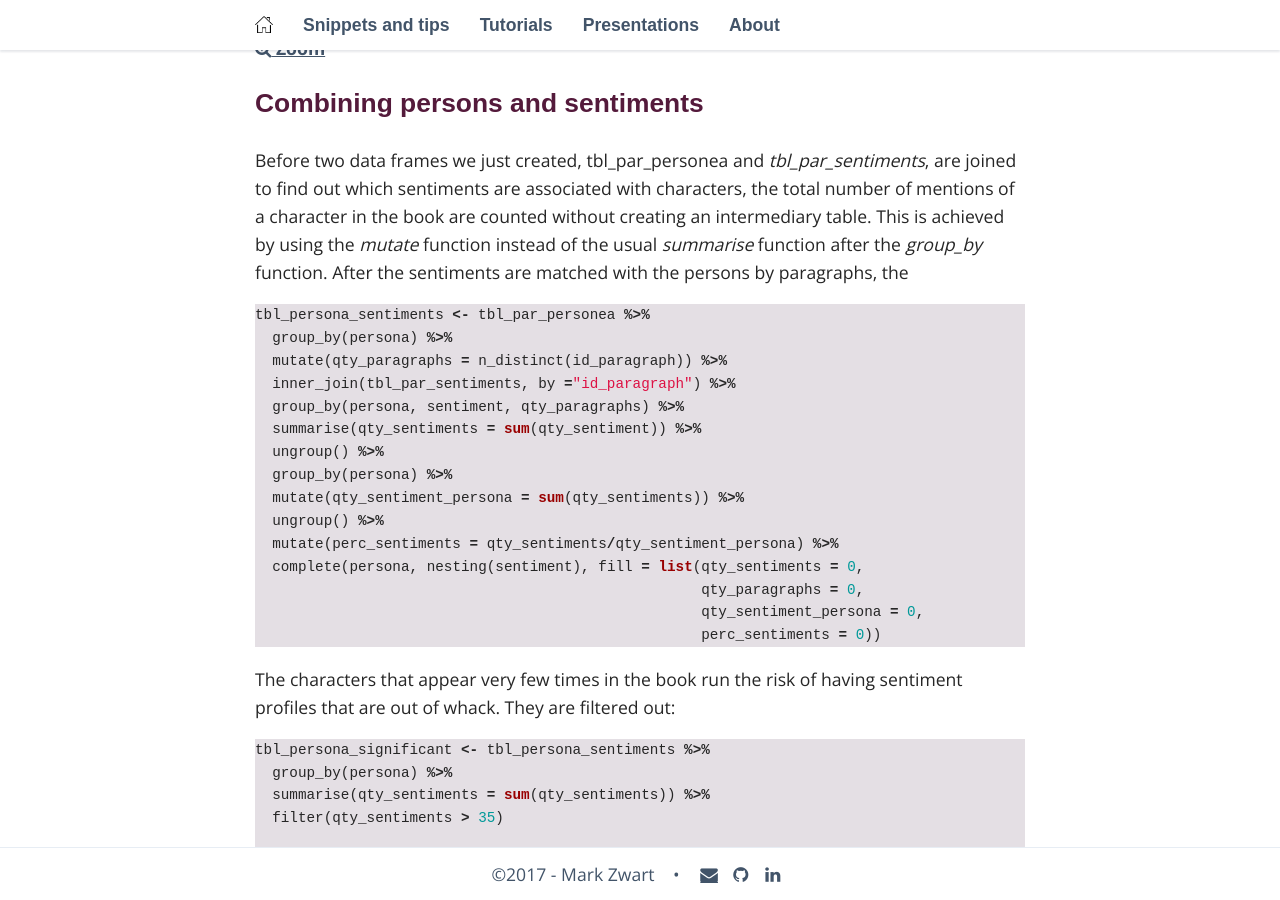
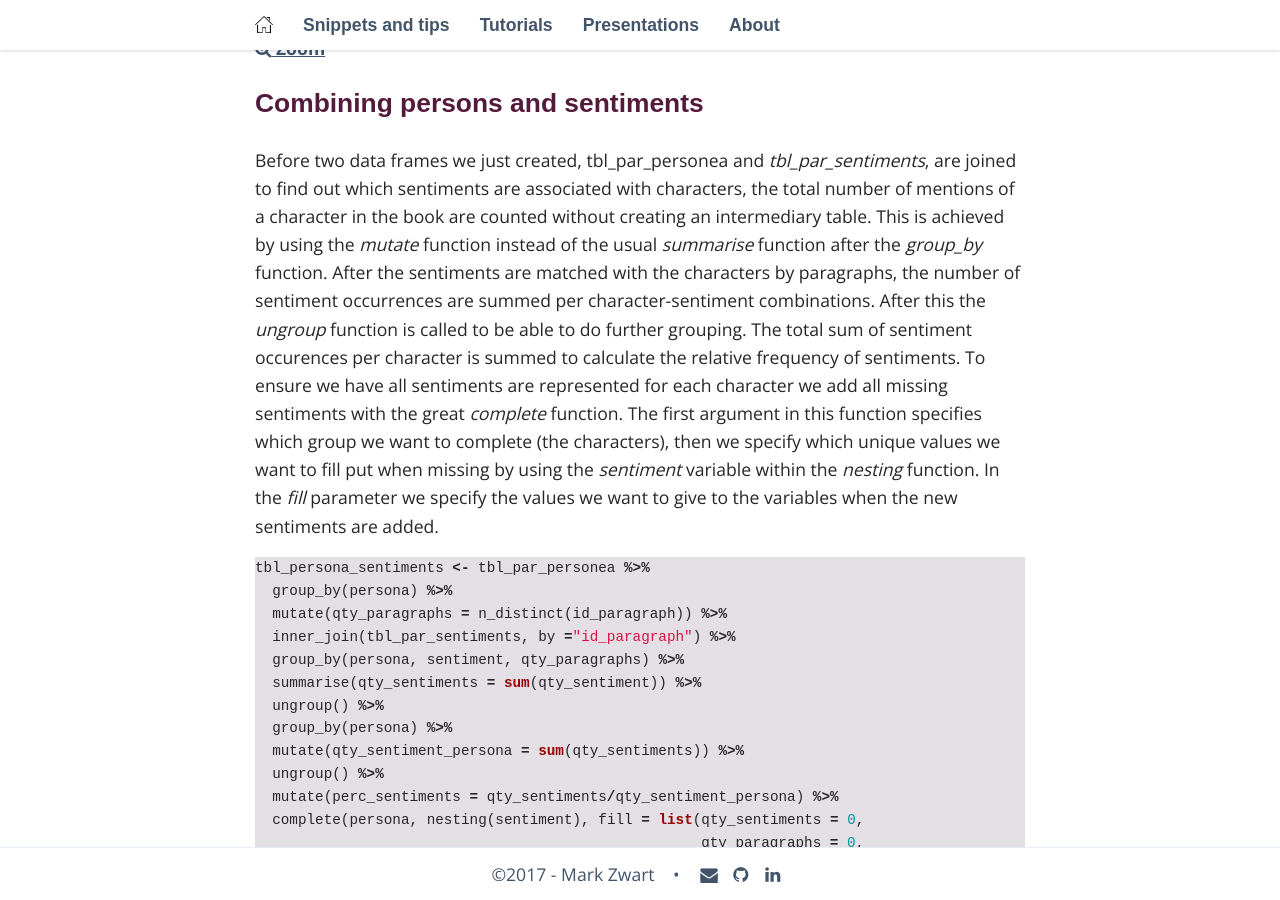
Before and after one commit to mark-me/mark-me.github.io, a Jekyll site: the page built from _pages/tutorials/mining-alices-wonderland/mining-alices-wonderland.md, in a window 1280 px wide and 900 px high, scrolled down 9023 px. Built offline with Jekyll 4.4.1, drawn with Linux system fonts in a browser that asks for light colours; nearby versions of some CDN libraries; some web fonts are replaced; some of the changed text lies outside the part shown.

Commit message:
Draft Mining Alice's Wonderland tutorial

````diff
--- a/_pages/tutorials/mining-alices-wonderland/mining-alices-wonderland.md
+++ b/_pages/tutorials/mining-alices-wonderland/mining-alices-wonderland.md
@@ -43,7 +43,7 @@
 <img src="/_pages/tutorials/mining-alices-wonderland/formula-lift-sentiment.png" alt="Lift sentiment formula" width="215" height="45" align="middle"/>
 {: refdef}
 
-Luckily the ebook had white lines to delimit the paragraphs;  sometimes life is easy.
+Luckily the ebook had white lines to delimit the paragraphs; sometimes life is easy.
 
 ## Plutchik's wheel
 
@@ -268,7 +268,7 @@
 
 ## Combining persons and sentiments
 
-Before two data frames we just created, tbl_par_personea and _tbl_par_sentiments_, are joined to find out which sentiments are associated with characters, the total number of mentions of a character in the book are counted without creating an intermediary table. This is achieved by using the _mutate_ function instead of the usual _summarise_ function after the _group_by_ function. After the sentiments are matched with the persons by paragraphs, the
+Before two data frames we just created, tbl_par_personea and _tbl_par_sentiments_, are joined to find out which sentiments are associated with characters, the total number of mentions of a character in the book are counted without creating an intermediary table. This is achieved by using the _mutate_ function instead of the usual _summarise_ function after the _group_by_ function. After the sentiments are matched with the characters by paragraphs, the number of sentiment occurrences are summed per character-sentiment combinations. After this the _ungroup_ function is called to be able to do further grouping. The total sum of sentiment occurences per character is summed to calculate the relative frequency of sentiments. To ensure we have all sentiments are represented for each character we add all missing sentiments with the great _complete_ function. The first argument in this function specifies which group we want to complete (the characters), then we specify which unique values we want to fill put when missing by using the _sentiment_ variable within the _nesting_ function. In the _fill_ parameter we specify the values we want to give to the variables when the new sentiments are added.
 
 ```r
 tbl_persona_sentiments <- tbl_par_personea %>%
@@ -302,6 +302,8 @@
 
 ## A character's sentiment profile
 
+To determine the unqiueness of the sentiment profile we use the lift measure; we will measure how much each sentiment for a character is over- or underrepresented in comparison to alice. So we first put the relative sentiment frequencies of alice in the data frame _tbl_alice_sentiments_ to join them with the sentiments of all characters. Based on the sentiment lift we also calculate another measure, which I'll call impact, that shows how much the sentiment deviates from Alice's profile, irrespective whether it's over or underrepresented. This measure will later be used in the visualisation.
+
 ```r
 tbl_alice_sentiments <- tbl_persona_sentiments %>%
   filter(persona == "alice") %>%
````
